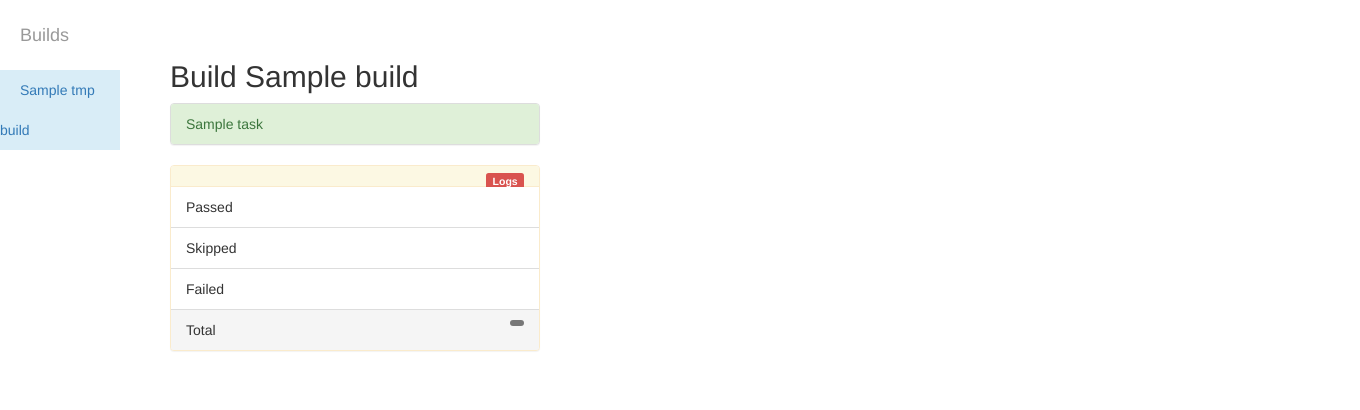
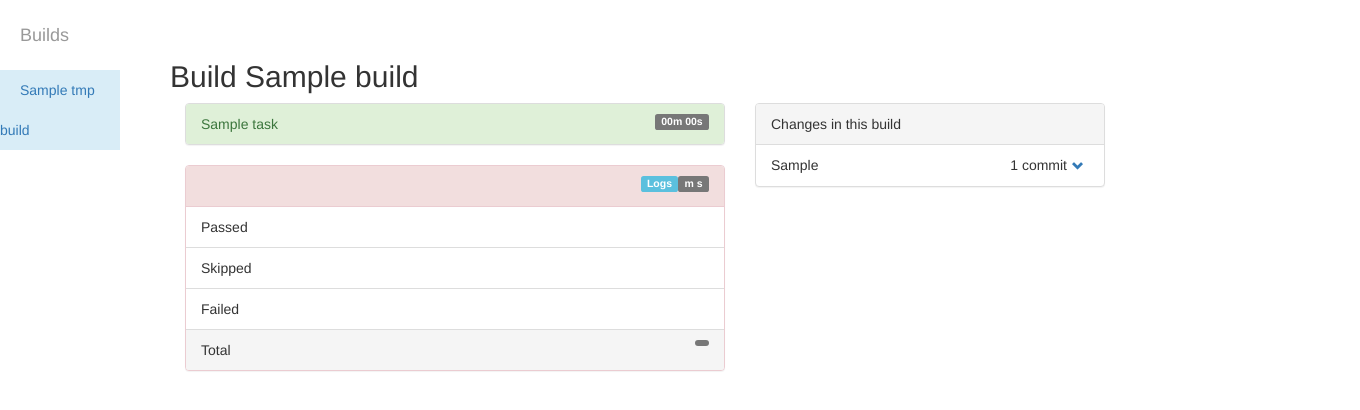
Before and after one commit to vrutkovs/django-bgo, a Django app: template wsgi/bgo/templates/home/build_detail.html in a window 1360 px wide. Shown: the part 52-462 px from the top of the page. Run offline with Django 3.2, Linux system fonts and the light colour scheme; tables that the repository leaves empty hold one stand-in row (values such as "Sample post"); the template is opened without the code that fills it: values that come from a table or form of the project are taken from there, most other values are stand-ins (such as "Sample title", 1, 10 or a date in 2020); some libraries are stand-ins or nearby versions.

Commit message:
Sync commits

```diff
--- a/wsgi/bgo/bgo/models.py
+++ b/wsgi/bgo/bgo/models.py
@@ -11,7 +11,7 @@
 class Build(models.Model):
     name = models.CharField(max_length=200)
     build_no = models.IntegerField(default=0)
-    start_date = models.DateTimeField()
+    start_date = models.DateTimeField(default=None)
     completed = models.BooleanField(default=1)
 
     def build_url(self):
@@ -24,8 +24,8 @@
 class Task(models.Model):
     build = models.ForeignKey(Build)
     name = models.CharField(max_length=200)
-    start_date = models.DateTimeField()
-    duration = models.IntegerField(default=0)
+    start_date = models.DateTimeField(default=None)
+    duration = models.TimeField(default=None)
     success = models.BooleanField(default=1)
 
     tasknames = {
@@ -40,11 +40,20 @@
             return self.name
 
 
+class Commit(models.Model):
+    build = models.ForeignKey(Build)
+    component = models.CharField(max_length=200)
+    url = models.CharField(max_length=200)
+    sha = models.CharField(max_length=200)
+    message = models.CharField(max_length=200)
+    change_type = models.CharField(max_length=200)
+
+
 class Test(models.Model):
     build = models.ForeignKey(Build)
     name = models.CharField(max_length=200)
     start_date = models.DateTimeField()
-    duration = models.IntegerField(default=0)
+    duration = models.TimeField(default=None)
     results = models.IntegerField(default=Results.NOTSTARTED)
     success = models.BooleanField(default=1)
 
--- a/wsgi/bgo/templates/home/base.html
+++ b/wsgi/bgo/templates/home/base.html
@@ -56,6 +56,9 @@
             <p>No builds are available.</p>
         {% endif %}
     {% endblock %}
+    {% if build_pagenum %}
+        <input type="hidden" name="page" value="{{ build_pagenum }}">
+    {% endif %}
     </div>
 
     <div id="page-content-wrapper">
--- a/wsgi/bgo/templates/home/build_detail.html
+++ b/wsgi/bgo/templates/home/build_detail.html
@@ -2,7 +2,9 @@
 
 {% block content %}
 <h2> Build {{ build.name }}</h2>
-<div class="row container" style="width:400px">
+
+<div class="row container">
+    <div class="col-md-6">
         {% if tasks %}
         <div class='panel panel-default'>
             <ul class="list-group">
@@ -15,6 +17,7 @@
                         <li class="list-group-item list-group-item-info">
                     {% endif %}
                             <span>{{ task.nice_name }}</span>
+                            <span class='label label-default pull-right'>{{ task.duration|time:"i" }}m {{ task.duration|time:"s" }}s</span>
                     </li>
                 {% endfor %}
             </ul>
@@ -24,17 +27,21 @@
         {% if test.success %}
         <div class='panel panel-success'>
         {% else %}
-    <div class='panel panel-warning'>
+        <div class='panel panel-danger'>
         {% endif %}
             <div class='panel-heading'>
+                <span>
                     <a href="/{{ build.name }}/{{ test.name }}">{{ test.nice_name }}</a>
-            <span class="pull-right">
+                </span>
+                <span class='label label-default pull-right'>{{ test.duration|time:"i" }}m {{ test.duration|time:"s" }}s</span>
+                &nbsp;
+                <span>
                     {% if test.success %}
                         <span class="label label-success">
                             <span class="glyphicon glyphicon-ok"/>
                         </span>
                     {% else %}
-                    <a href="{{test.build_url}}" class="label label-danger" target="_blank">
+                        <a href="{{test.build_url}}" class="label label-info pull-right" target="_blank">
                             Logs
                         </a>
                     {% endif %}
@@ -55,4 +62,36 @@
         </div>
     {% endfor %}
     </div>
+
+    <div class="col-md-4">
+        {% if commits %}
+        <div class='panel panel-default'>
+            <div class="panel-heading">Changes in this build</div>
+            {% regroup commits|dictsort:"component" by component as results_list %}
+            <ul class="list-group">
+            {% for component in results_list %}
+                <div id="{{ component.grouper }}" class="panel-heading" role="tab">
+                        {{ component.grouper }}
+                    <a class="pull-right glyphicon glyphicon-chevron-down btn-xs" href="#group{{component.grouper|slugify}}" aria-expanded="false" aria-controls="group{{ component.grouper|slugify }}" data-toggle="collapse">
+                    </a>
+                    <span class="pull-right">{{component.list|length}} commit{{ component.list|length|pluralize }}</span>
+                </div>
+                <div id='group{{ component.grouper|slugify }}' class="panel-collapse collapse panel"
+                    aria-labelledby='{{ component.grouper|slugify }}' role='tabpanel' aria-expanded="false">
+                    <table class="table table-condensed table-hover">
+                    {% for commit in component.list %}
+                        <tr>
+                            <td>&nbsp;</td>
+                            <td><h5><a href='{{ commit.url }}'>{{ commit.sha }}</a></h5></td>
+                            <td><h5>{{ commit.message }}</h5></td>
+                        </tr>
+                    {% endfor %}
+                    </table>
+                </div>
+            {% endfor %}
+            </ul>
+        </div>
+        {% endif %}
+    </div>
+</div>
 {% endblock %}
```
Also changed, not shown: wsgi/bgo/bgo/helpers/sync.py (+65 -5 lines), wsgi/bgo/bgo/views.py (+10 -8 lines), wsgi/bgo/bgo/migrations/0001_initial.py, wsgi/bgo/bgo/migrations/0002_auto_20150112_1627.py (deleted). Lines whose indentation alone changed are shown as unchanged.
